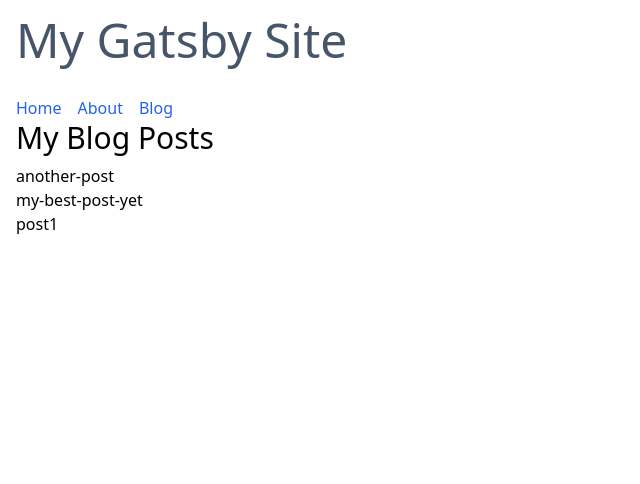
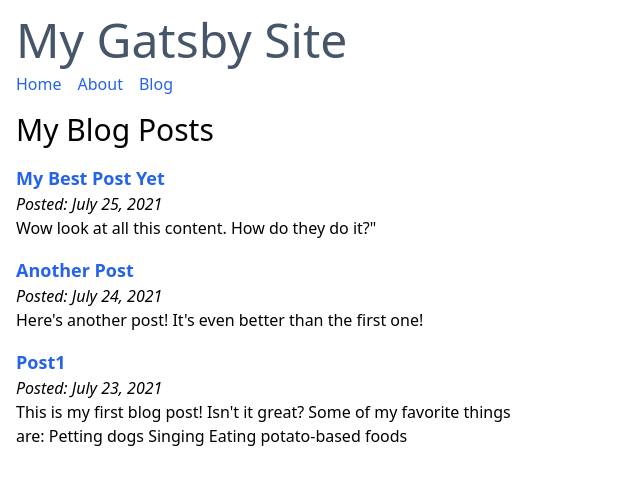
Before and after one commit to Unstriped/gatsby, a Gatsby site: page /blog in a window 1280 px wide. Shown: the whole page, without its empty margins (0-640 px from the left). Built offline with nearby package versions, Linux system fonts and the light colour scheme; Gatsby itself is replaced by a stand-in of ours.

Commit message:
dynamic pages

```diff
--- a/blog/another-post.mdx
+++ b/blog/another-post.mdx
@@ -0,0 +1,7 @@
+---
+title: "Another Post"
+date: "2021-07-24"
+slug: "another-post"
+---
+
+Here's another post! It's even better than the first one!
--- a/blog/my-best-post-yet.mdx
+++ b/blog/my-best-post-yet.mdx
@@ -0,0 +1,7 @@
+---
+title: "My Best Post Yet"
+date: "2021-07-25"
+slug: "my-best-post-yet"
+---
+
+Wow look at all this content. How do they do it?"
--- a/blog/post1.mdx
+++ b/blog/post1.mdx
@@ -0,0 +1,13 @@
+---
+title: "post1"
+date: "2021-07-23"
+slug: "post1"
+---
+
+This is my first blog post! Isn't it _great_?
+
+Some of my **favorite** things are:
+
+- Petting dogs
+- Singing
+- Eating potato-based foods
--- a/gatsby-config.ts
+++ b/gatsby-config.ts
@@ -20,6 +20,7 @@
         path: `${__dirname}/blog`,
       },
     },
+    "gatsby-plugin-mdx",
   ],
 };
 
--- a/package.json
+++ b/package.json
@@ -16,9 +16,11 @@
     "typecheck": "tsc --noEmit"
   },
   "dependencies": {
+    "@mdx-js/react": "^2.3.0",
     "autoprefixer": "^10.4.15",
     "gatsby": "^5.12.1",
     "gatsby-plugin-image": "^3.12.0",
+    "gatsby-plugin-mdx": "^5.12.0",
     "gatsby-plugin-postcss": "^6.12.0",
     "gatsby-plugin-sharp": "^5.12.0",
     "gatsby-source-filesystem": "^5.12.0",
--- a/src/components/layout.tsx
+++ b/src/components/layout.tsx
@@ -28,11 +28,11 @@
 
   return (
     <div className="p-4">
-      <header className="text-5xl mb-8 text-slate-600">
+      <header className="capitalize text-5xl mb-2 text-slate-600">
         {data.site.siteMetadata.title}
       </header>
       <nav>
-        <ul className="flex gap-4">
+        <ul className="flex gap-4 mb-4">
           <li>
             <BaseLink label="home" to="/" />
           </li>
@@ -45,7 +45,7 @@
         </ul>
       </nav>
       <main>
-        <h1 className="text-3xl mb-2">{pageTitle}</h1>
+        <h1 className="capitalize text-3xl mb-2">{pageTitle}</h1>
         {children}
       </main>
     </div>
--- a/src/pages/blog.tsx
+++ /dev/null
@@ -1,36 +0,0 @@
-import React from "react";
-import Layout from "../components/layout";
-import BaseSeo from "../components/baseSeo";
-import { HeadFC, PageProps, graphql } from "gatsby";
-
-type DataProps = {
-  allFile: {
-    nodes: { name: string }[];
-  };
-};
-
-const BlogPage: React.FC<PageProps<DataProps>> = ({ data }) => {
-  return (
-    <Layout pageTitle="My Blog Posts">
-      <ul>
-        {data.allFile.nodes.map((node) => (
-          <li key={node.name}>{node.name}</li>
-        ))}
-      </ul>
-    </Layout>
-  );
-};
-
-export const query = graphql`
-  query {
-    allFile {
-      nodes {
-        name
-      }
-    }
-  }
-`;
-
-export const Head: HeadFC = () => <BaseSeo title="My Blog Posts" />;
-
-export default BlogPage;
--- /dev/null
+++ b/src/pages/blog/index.tsx
@@ -0,0 +1,61 @@
+import React from "react";
+import Layout from "../../components/layout";
+import BaseSeo from "../../components/baseSeo";
+import { HeadFC, PageProps, type StaticQueryDocument, graphql } from "gatsby";
+import BaseLink from "../../components/baseLink";
+
+export type mdxNode = {
+  frontmatter: {
+    date: string;
+    title: string;
+    slug: string;
+  };
+  id: string;
+  excerpt: string;
+};
+
+interface DataProps {
+  allMdx: {
+    nodes: mdxNode[];
+  };
+}
+
+const BlogPage: React.FC<PageProps<DataProps>> = ({ data }) => {
+  console.log(data);
+  return (
+    <Layout pageTitle="My Blog Posts">
+      {data.allMdx.nodes.map((node) => (
+        <article className="my-4 max-w-lg" key={node.id}>
+          <h2 className="font-semibold text-lg capitalize">
+            <BaseLink
+              label={node.frontmatter.title}
+              to={node.frontmatter.slug}
+            />
+          </h2>
+          <p className="font-light italic">Posted: {node.frontmatter.date} </p>
+          <p>{node.excerpt}</p>
+        </article>
+      ))}
+    </Layout>
+  );
+};
+
+export const query: StaticQueryDocument = graphql`
+  query {
+    allMdx(sort: { frontmatter: { date: DESC } }) {
+      nodes {
+        frontmatter {
+          date(formatString: "MMMM D, YYYY")
+          title
+          slug
+        }
+        id
+        excerpt
+      }
+    }
+  }
+`;
+
+export const Head: HeadFC = () => <BaseSeo title="My Blog Posts" />;
+
+export default BlogPage;
--- /dev/null
+++ b/src/pages/blog/{mdx.frontmatter__slug}.tsx
@@ -0,0 +1,41 @@
+import * as React from "react";
+import Layout from "../../components/layout";
+import BaseSeo from "../../components/baseSeo";
+import { HeadFC, PageProps, type StaticQueryDocument, graphql } from "gatsby";
+import { mdxNode } from "./index";
+
+interface DataProps {
+  mdx: mdxNode;
+}
+
+const BlogPost: React.FC<PageProps<DataProps>> = ({
+  data,
+  children,
+}: {
+  data: DataProps;
+  children: undefined;
+}) => {
+  return (
+    <Layout pageTitle={data.mdx.frontmatter.title}>
+      <p className="italic">{data.mdx.frontmatter.date}</p>
+      {children}
+    </Layout>
+  );
+};
+
+export const query: StaticQueryDocument = graphql`
+  query ($id: String) {
+    mdx(id: { eq: $id }) {
+      frontmatter {
+        title
+        date(formatString: "MMMM D, YYYY")
+      }
+    }
+  }
+`;
+
+export const Head: HeadFC<DataProps> = ({ data }) => (
+  <BaseSeo title={data.mdx.frontmatter.title} />
+);
+
+export default BlogPost;
```
Also changed, not shown: 1 other file.
